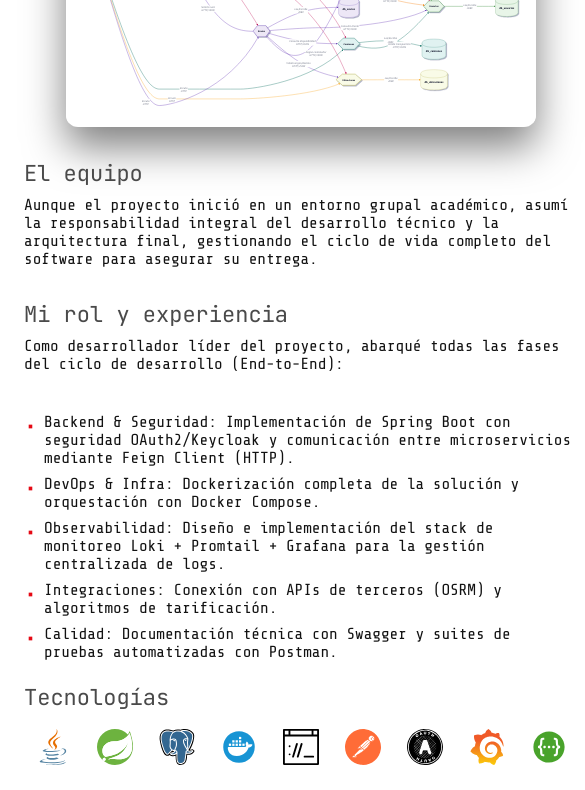
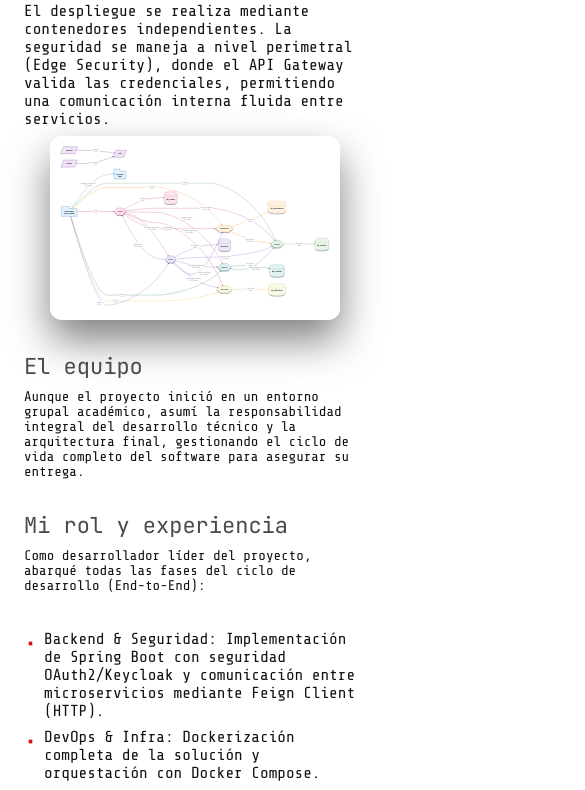
Before and after one commit to JulianTs0/portafolio-web, a React (Vite) app: page /proyects/contenedores in a window 390 px wide. Shown: the part 1156-1946 px from the top of the page, 585 px wide, since content can reach past the window. Built offline with nearby package versions, Linux system fonts and the light colour scheme.

Commit message:
add: resposive design to proyects expo

```diff
--- a/src/ui/components/atoms/detail-text/style.module.css
+++ b/src/ui/components/atoms/detail-text/style.module.css
@@ -4,4 +4,7 @@
     font-weight: 400;
     font-size: 16px;
     white-space: pre-wrap;
+    word-break: break-word; /* Ensure long words break if needed */
+    overflow-wrap: break-word; /* Standard property for wrapping */
+    max-width: 100%; /* Ensure text doesn't overflow container */
 }
--- a/src/ui/components/molecules/icon-link/style.module.css
+++ b/src/ui/components/molecules/icon-link/style.module.css
@@ -10,3 +10,9 @@
     text-decoration: none;
     font-weight: 500;
 }
+
+@media (max-width: 768px) {
+    .container {
+        color: var(--accent-primary);
+    }
+}
--- a/src/ui/components/molecules/icon-row/style.module.css
+++ b/src/ui/components/molecules/icon-row/style.module.css
@@ -1,4 +1,5 @@
 .mainContainer {
+    width: 100%;
     display: flex;
     flex-direction: column;
     justify-content: flex-start;
@@ -8,9 +9,10 @@
 }
 
 .container {
-    width: fit-content;
+    width: 100%;
     display: flex;
     flex-direction: row;
+    flex-wrap: wrap; /* Added to allow wrapping */
     justify-content: flex-start;
     align-items: center;
     gap: 24px;
--- a/src/ui/components/molecules/image-expo/style.module.css
+++ b/src/ui/components/molecules/image-expo/style.module.css
@@ -11,3 +11,9 @@
 .imageFrame {
     align-self: center;
 }
+
+@media (max-width: 500px) {
+    .imageFrame {
+        width: 70%; /* Reduced from default 85% */
+    }
+}
--- a/src/ui/components/molecules/link-text/style.module.css
+++ b/src/ui/components/molecules/link-text/style.module.css
@@ -5,3 +5,9 @@
     color: var(--text-primary);
     text-decoration: none;
 }
+
+@media (max-width: 768px) {
+    .link {
+        color: var(--accent-primary);
+    }
+}
--- a/src/ui/components/molecules/paragraph-block/paragraph-block.tsx
+++ b/src/ui/components/molecules/paragraph-block/paragraph-block.tsx
@@ -14,7 +14,7 @@ export default function ParagraphBlock({
     return (
         <div className={style.mainContainer}>
             <MediumTittle text={tittleText} />
-            <DetailText text={detailText} />
+            <DetailText text={detailText} className={style.text} />
         </div>
     )
 }
--- a/src/ui/components/molecules/paragraph-block/style.module.css
+++ b/src/ui/components/molecules/paragraph-block/style.module.css
@@ -7,3 +7,13 @@
     padding: 10px 0px;
     gap: 8px;
 }
+
+.text {
+    /* Base style inherits from DetailText, we only override for media query if needed */
+}
+
+@media (max-width: 500px) {
+    .text {
+        font-size: 14px;
+    }
+}
--- a/src/ui/components/organisms/proyect-expo/style.module.css
+++ b/src/ui/components/organisms/proyect-expo/style.module.css
@@ -5,7 +5,10 @@
     align-items: flex-start;
     gap: 12px;
     height: 100%;
+    width: 100%; /* Ensure it doesn't exceed screen */
+    max-width: 100%;
     padding: 0px 14px;
+    box-sizing: border-box; /* Handle padding correctly */
 }
 
 @media (max-width: 960px) {
--- a/src/ui/styles/index.css
+++ b/src/ui/styles/index.css
@@ -76,6 +76,17 @@
     transform: scaleX(1);
 }
 
+@media (max-width: 768px) {
+    .animated-link {
+        color: var(--accent-primary);
+    }
+
+    .animated-link::after {
+        transform: scaleX(1);
+    }
+}
+
+
 body {
 	height: 100%;
 	width: 100vw;
```
